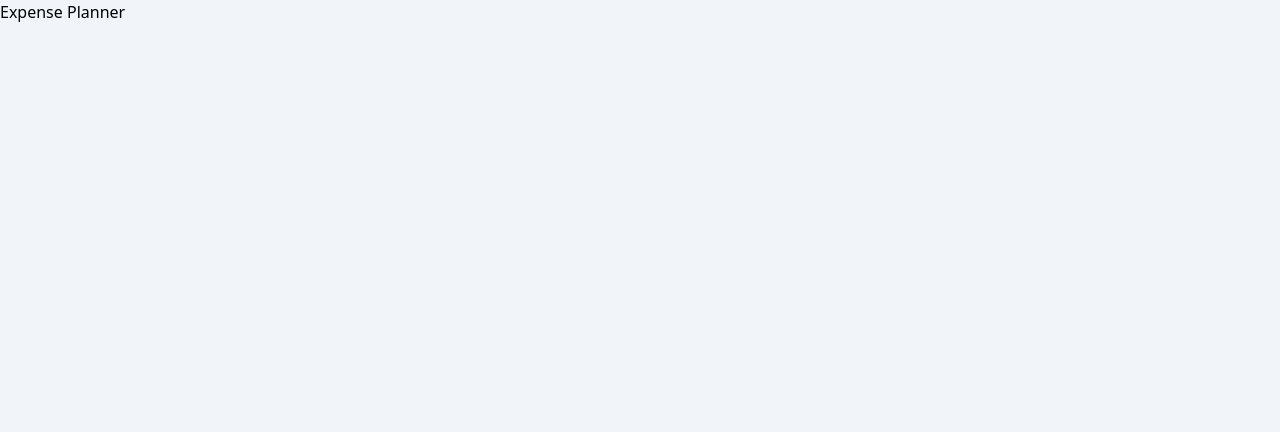
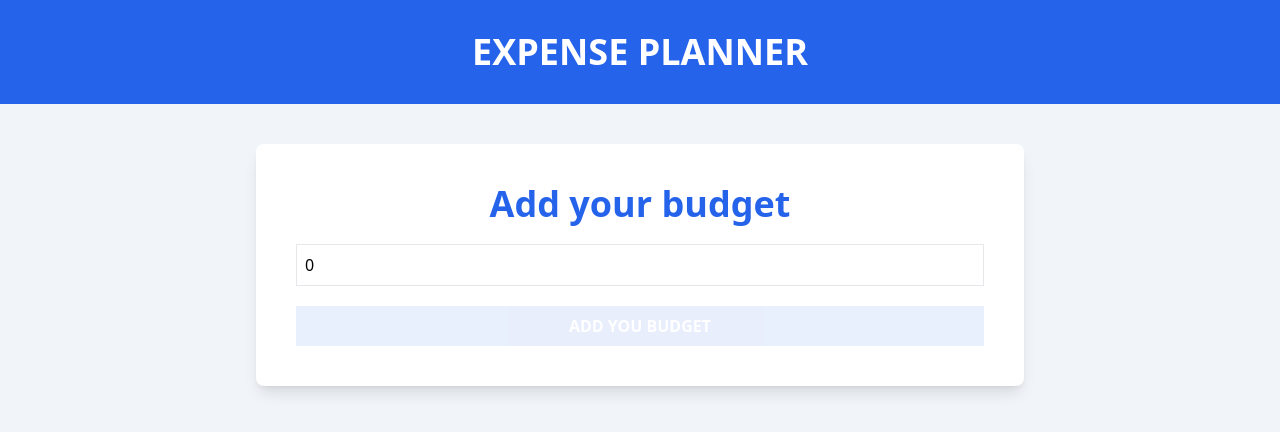
Before and after one commit to Emmanuelcik/expense-planner, a React (Vite) app: page / in a window 1280 px wide. Shown: the top 432 px of the page. Built offline with nearby package versions, Linux system fonts and the light colour scheme.

Commit message:
added form component to handle budgets

```diff
--- a/src/App.tsx
+++ b/src/App.tsx
@@ -1,5 +1,18 @@
+import BudgetForm from "./components/BudgetForm";
+
 function App() {
-  return <h1>Expense Planner</h1>;
+  return (
+    <>
+      <header className="bg-blue-600 py-8 max-h-72">
+        <h1 className="uppercase text-center font-black text-4xl text-white">
+          Expense Planner
+        </h1>
+      </header>
+      <div className="max-w-3xl mx-auto bg-white shadow-lg rounded-lg mt-10 p-10">
+        <BudgetForm />
+      </div>
+    </>
+  );
 }
 
 export default App;
--- /dev/null
+++ b/src/components/BudgetForm.tsx
@@ -0,0 +1,43 @@
+import { useMemo, useState } from "react";
+
+const BudgetForm = () => {
+  const [budget, setBudget] = useState(0);
+
+  const handleChange = (e: React.ChangeEvent<HTMLInputElement>) => {
+    setBudget(e.target.valueAsNumber);
+  };
+
+  const isValid = useMemo((): boolean => {
+    return typeof budget === "number" && budget % 1 === 0 && budget > 0;
+  }, [budget]);
+  return (
+    <form className="space-y-5">
+      <div className="flex flex-col space-y-5">
+        <label
+          htmlFor="budget"
+          className="text-4xl text-blue-600 font-bold text-center"
+        >
+          Add your budget
+        </label>
+        <input
+          type="number"
+          className="w-full bg-white border border-gray-200 p-2"
+          placeholder="Add your budget"
+          id="budget"
+          name="budget"
+          value={budget}
+          onChange={handleChange}
+        />
+      </div>
+
+      <input
+        type="submit"
+        className="bg-blue-600 hover:bg-blue-700 cursor-pointer w-full p-2 text-white font-black uppercase disabled:opacity-10"
+        value="add you budget"
+        disabled={!isValid}
+      />
+    </form>
+  );
+};
+
+export default BudgetForm;
```
